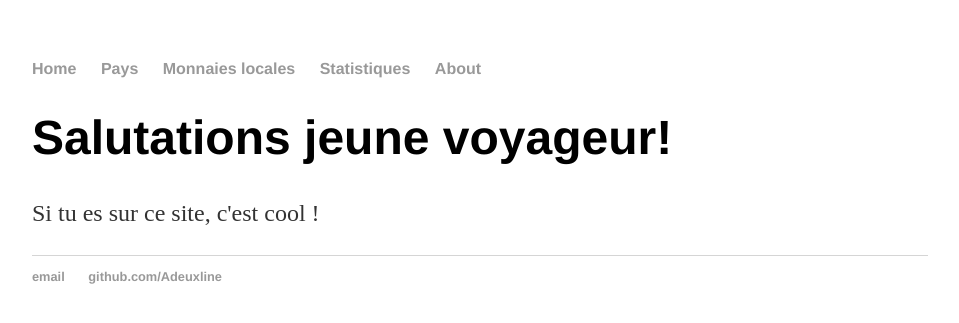
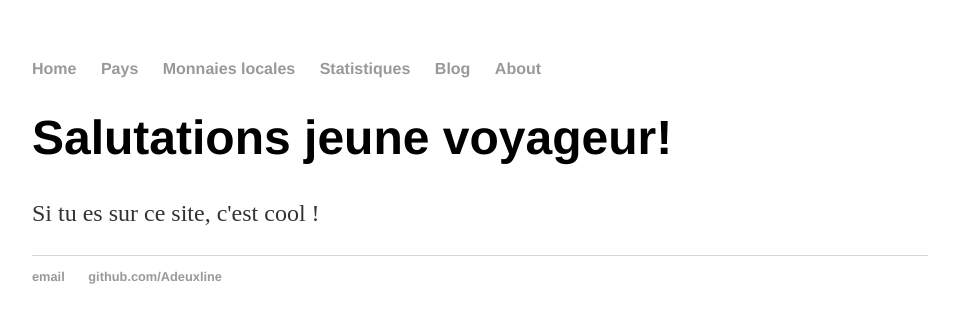
Before and after one commit to rlabe/adeuxline.github.io, a Jekyll site: the page built from index.html, in a window 1280 px wide. Shown: the top 323 px of the page, without its empty margins (160-1119 px from the left). Built offline with Jekyll 4.4.1, drawn with Linux system fonts in a browser that asks for light colours.

Commit message:
Update default.html

```diff
--- a/_layouts/default.html
+++ b/_layouts/default.html
@@ -12,7 +12,8 @@
 		        	<li><a href="/countries">Pays</a></li>
 	        		<li><a href="/monnaieslocales">Monnaies locales</a></li>
 	        		<li><a href="/stats">Statistiques</a></li>
-				<li><a href="/blog">About</a></li>
+				<li><a href="/blog">Blog</a></li>
+				<li><a href="/about">About</a></li>
 	    		</ul>
 			</nav>
 			<div class="container">
```
